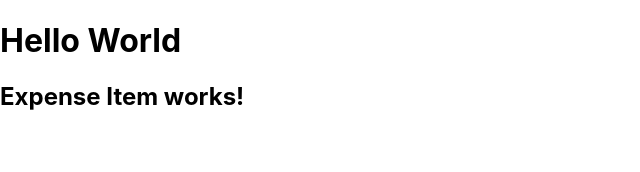
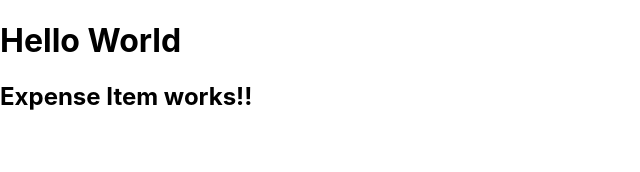
Before and after one commit to jainanuj744/ReactProject, a React (Create React App) app in the folder react-guide/: page / in a window 1280 px wide. Shown: the top 172 px of the page, without its empty margins (0-640 px from the left). Built offline with nearby package versions, Linux system fonts and the light colour scheme.

Commit message:
Setup project.
Setup project.

```diff
--- a/react-guide/src/components/ExpenseItem.js
+++ b/react-guide/src/components/ExpenseItem.js
@@ -1,5 +1,5 @@
 function ExpenseItem() {
-    return <h2>Expense Item works!</h2>
+    return <h2>Expense Item works!!</h2>
 }
 
 export default ExpenseItem;
```
